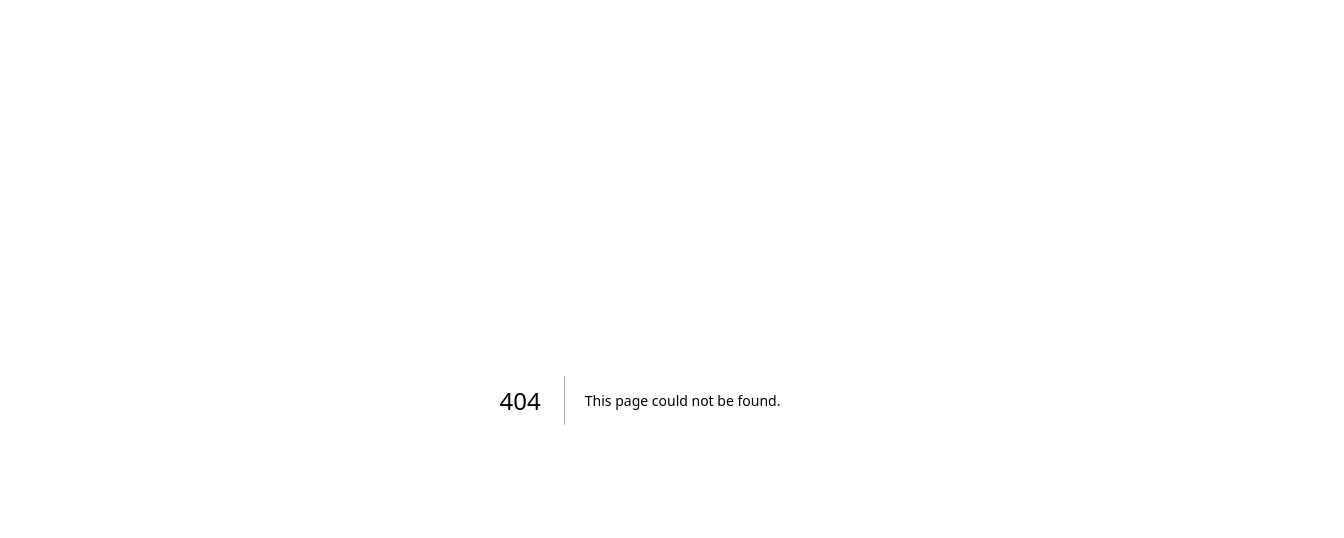
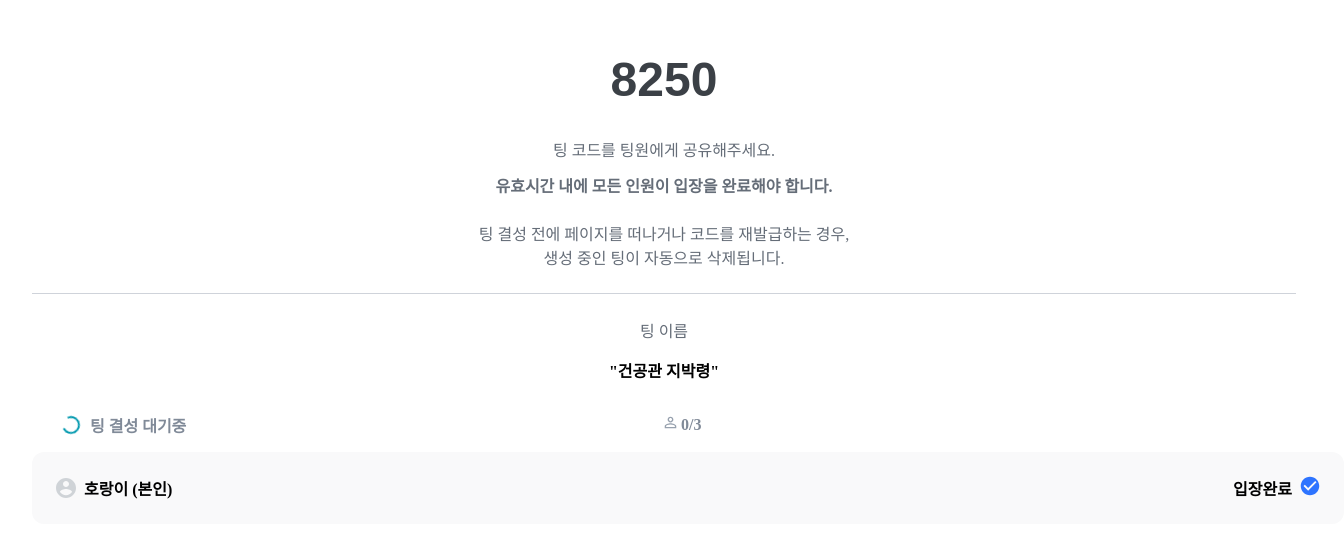
Before and after one commit to uoslife/client-meeting-season3, a Next.js app: page /group/FirstStep/SecondPage/GroupLeaderPage/GroupLeaderPage in a window 1280 px wide. Before the commit this address had no page. Shown: the top 538 px of the page, 1344 px wide, since content can reach past the window. Built offline with nearby package versions, Linux system fonts and the light colour scheme; a web font is replaced by a local one.

Commit message:
feat: GroupLeaderPage 제작

```diff
--- a/src/app/apply/group/page.tsx
+++ b/src/app/apply/group/page.tsx
@@ -15,6 +15,8 @@ const Group = () => {
     switch (applyInfo.curStep) {
       case 1:
         return <FirstStep />;
+      case 2:
+        return <FirstStep />;
       default:
         return <></>;
     }
--- a/src/components/buttons/iconButton/IconButton.tsx
+++ b/src/components/buttons/iconButton/IconButton.tsx
@@ -12,7 +12,9 @@ export type IconButtonProps = {
     | 'Kakaotalk'
     | 'DropdownArrow'
     | 'Home'
-    | 'SearchIcon';
+    | 'SearchIcon'
+    | 'Person'
+    | 'User';
   width?: number;
   height?: number;
   onClick?: () => void;
--- a/src/pages/group/FirstStep/FirstPage.tsx
+++ b/src/pages/group/FirstStep/FirstPage.tsx
@@ -9,7 +9,6 @@ import {
 } from '@/components';
 import { useState } from 'react';
 import useInput from '@/hooks/useInput';
-import DropdownInput from '@/components/input/droptdownInput/DropdownInput';
 
 const FirstPage = ({ setIsFinishPage }: StepProps) => {
   const [nameStatus, setNameStatus] = useState<'success' | 'error' | 'default'>(
@@ -49,7 +48,6 @@ const FirstPage = ({ setIsFinishPage }: StepProps) => {
             onClick={handleName}
           />
         </Row>
-        <DropdownInput label={'안녕하세요'} />
       </Col>
     </Paddle>
   );
--- /dev/null
+++ b/src/pages/group/FirstStep/SecondPage/GroupLeaderPage/GroupLeaderPage.style.tsx
@@ -0,0 +1,57 @@
+import styled, { keyframes } from 'styled-components';
+import { typographies, colors } from '@/styles/styles';
+
+const spinner = keyframes`
+  0% {
+    transform: rotate(0deg);
+    border: 2px solid #0000ffff;
+    border-top: 2px solid #fff;
+  }
+  50% {
+    transform: rotate(720deg);
+    border: 2px solid #00ff77ff;
+    border-top: 2px solid #fff;
+  }
+  100% {
+    transform: rotate(1440deg);
+    border: 2px solid #0000ffff;
+    border-top: 2px solid #fff;
+  }
+`;
+export const Code = styled.div`
+  font-family: 'Leferi Point', sans-serif;
+  color: ${colors.Secondary900};
+  font-size: 48px;
+  font-weight: 800;
+  align-self: center;
+  padding-bottom: 30px;
+`;
+export const Divider = styled.div`
+  border-bottom: 1px solid ${colors.Secondary300};
+  width: 100%;
+`;
+
+export const Loader = styled.div`
+  border-radius: 50%;
+  width: 14px;
+  height: 14px;
+  animation: ${spinner} 2s cubic-bezier(0.77, 0.26, 0.29, 0.79) infinite;
+  margin: 10px;
+`;
+
+export const TeamContainer = styled.div`
+  background: ${colors.Secondary000};
+  width: 100%;
+  padding: 24px;
+  display: flex;
+  flex-direction: column;
+  align-items: center;
+  gap: 24px;
+  border-radius: 12px;
+`;
+
+export const JoinLabel = styled.div<{ isActive: Boolean }>`
+  ${() => typographies.Heading6};
+  color: ${({ isActive }) =>
+    isActive ? colors.Primary600 : colors.Secondary400};
+`;
--- /dev/null
+++ b/src/pages/group/FirstStep/SecondPage/GroupLeaderPage/GroupLeaderPage.tsx
@@ -0,0 +1,77 @@
+import { CheckCircle, Col, IconButton, Paddle, Row, Text } from '@/components';
+import * as S from './GroupLeaderPage.style';
+import { useState } from 'react';
+const GroupLeaderPage = () => {
+  const [curNum, setCurNum] = useState(0);
+  const [teamName, setTeamName] = useState('"건공관 지박령"');
+  const [code, setCode] = useState(8250);
+  return (
+    <Col fill padding={'24px'}>
+      <Col align={'center'} gap={24}>
+        <Paddle top={20}>
+          <S.Code>{code}</S.Code>
+          <Col align={'center'} gap={12}>
+            <Text
+              label="팅 코드를 팅원에게 공유해주세요."
+              size="xl"
+              color="#656D78"
+            />
+            <Text
+              label="유효시간 내에 모든 인원이 입장을 완료해야 합니다."
+              color="#656D78"
+              weight={600}
+            />
+          </Col>
+        </Paddle>
+        <Text
+          label={
+            '팅 결성 전에 페이지를 떠나거나 코드를 재발급하는 경우, \n 생성 중인 팅이 자동으로 삭제됩니다.'
+          }
+          size="xs"
+          color="#656D78"
+        />
+        <S.Divider />
+        <Col gap={16} align={'center'}>
+          <Text label="팅 이름" size="sm" color="#656D78" />
+          <Text label={teamName} weight={800} size="xl" />
+        </Col>
+        <Col gap={8}>
+          <Row justify={'space-between'} align={'center'}>
+            <Paddle left={20}>
+              <Row align={'center'}>
+                <S.Loader />
+                <Text label="팅 결성 대기중" weight={600} color="#808A98" />
+              </Row>
+            </Paddle>
+            <Paddle right={20}>
+              <div>
+                <Row gap={4}>
+                  <IconButton iconName="Person" width={13} height={13} />
+                  <Text label={`${curNum}/3`} weight={600} color="#808A98" />
+                </Row>
+              </div>
+            </Paddle>
+          </Row>
+          <S.TeamContainer>
+            <Row justify={'space-between'}>
+              <div>
+                <Row gap={8} align={'center'}>
+                  <IconButton iconName="User" width={20} height={20} />
+                  <Text label="호랑이 (본인)" weight={600} />
+                </Row>
+              </div>
+              <div>
+                <Row gap={8} align={'center'}>
+                  <Text label="입장완료" weight={600} />
+                  <CheckCircle isActive={true} />
+                </Row>
+              </div>
+            </Row>
+          </S.TeamContainer>
+        </Col>
+      </Col>
+    </Col>
+  );
+};
+
+export default GroupLeaderPage;
--- a/src/pages/group/FirstStep/index.tsx
+++ b/src/pages/group/FirstStep/index.tsx
@@ -6,7 +6,7 @@ import { useAppSelector } from '@/store/hooks';
 import { ApplyInfoState } from '@/store/feature/applyInfo';
 
 import FirstPage from './FirstPage';
-import SecondPage from './SecondPage';
+import SecondPage from './SecondPage/SecondPage';
 
 const MAX_PAGE = 2;
 
```
